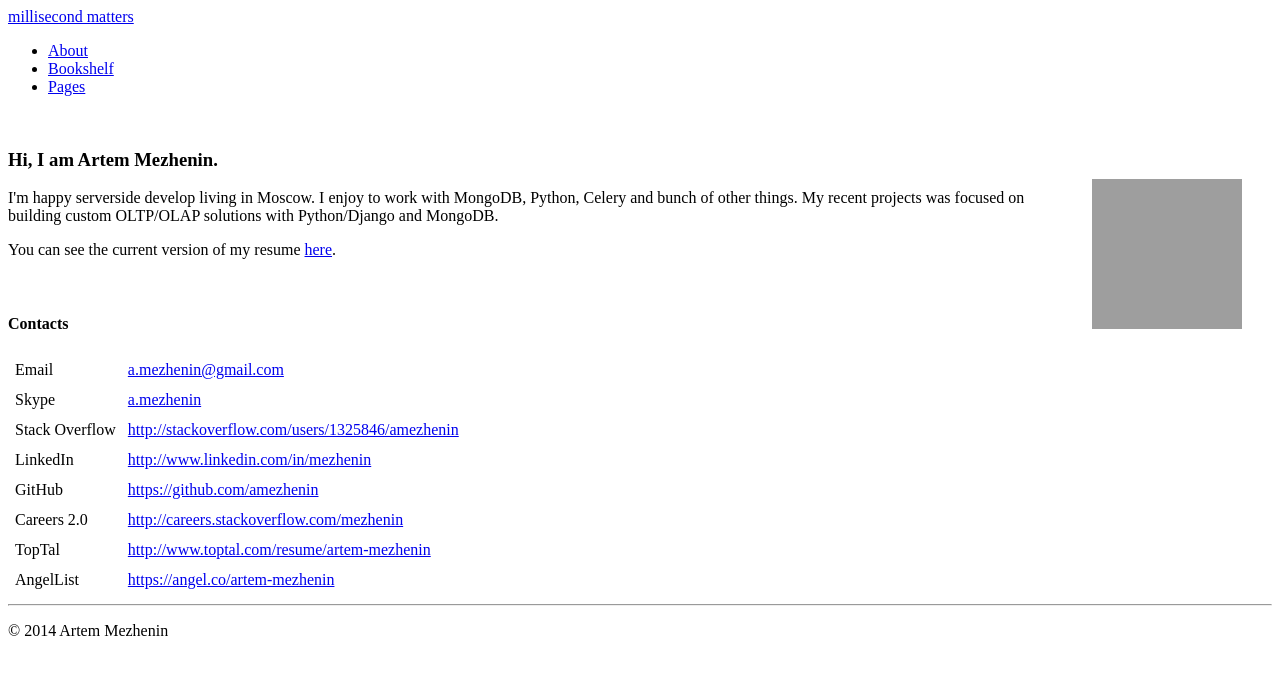
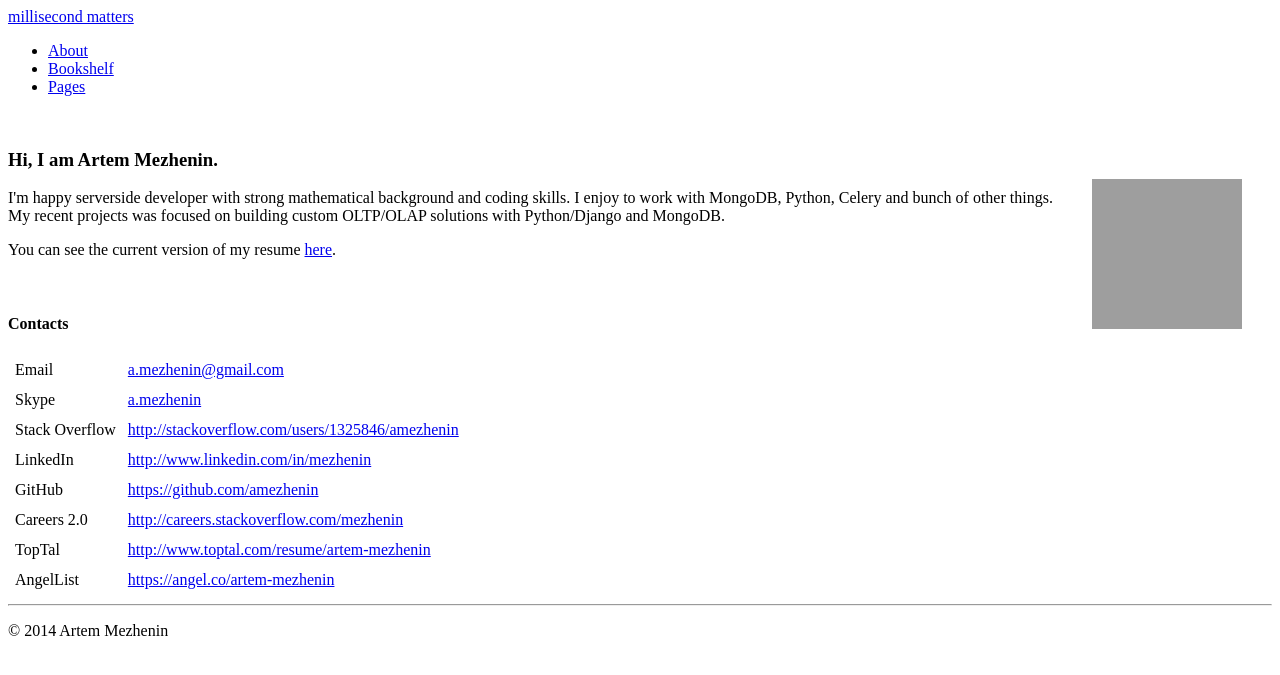
Before and after one commit to amezhenin/amezhenin_github.io, a Jekyll site: the page built from about.html, in a window 1280 px wide. Shown: the top 675 px of the page. Built offline with Jekyll 4.4.1, drawn with Linux system fonts in a browser that asks for light colours; grey boxes are pictures that could not be loaded.

Commit message:
about me

```diff
--- a/about.html
+++ b/about.html
@@ -17,7 +17,7 @@ group: navigation
 
 <h3>Hi, I am Artem Mezhenin.</h3>
 <p>
-I'm happy serverside develop living in Moscow. I enjoy to work with MongoDB, Python, Celery and bunch of other things. My recent projects was focused on building custom OLTP/OLAP solutions with Python/Django and MongoDB.
+I'm happy serverside developer with strong mathematical background and coding skills. I enjoy to work with MongoDB, Python, Celery and bunch of other things. My recent projects was focused on building custom OLTP/OLAP solutions with Python/Django and MongoDB.
 </p>
 
 <p>You can see the current version of my resume <a href="/files/resume_mezhenin.pdf">here</a>.</p>
```
